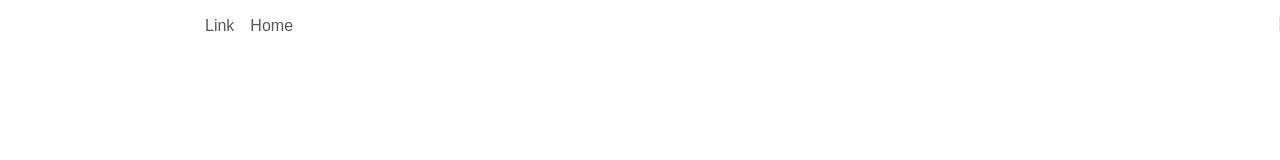
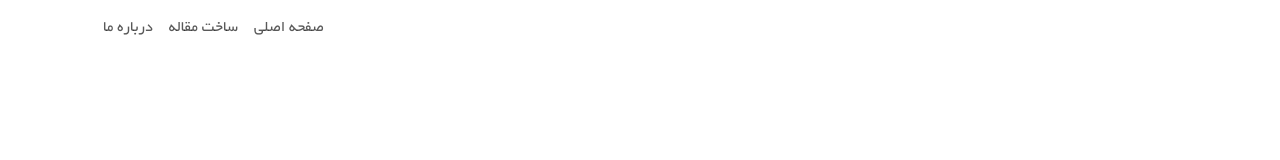
Before and after one commit to parastoopourazizi/api-project, a React (Create React App) app: page / in a window 1280 px wide. Shown: the top 160 px of the page. Built offline with nearby package versions, Linux system fonts and the light colour scheme.

Commit message:
edit navbar

```diff
--- a/src/components/navbar/MyNavbar.js
+++ b/src/components/navbar/MyNavbar.js
@@ -1,31 +1,30 @@
 
 import Container from 'react-bootstrap/Container';
-
 import Nav from 'react-bootstrap/Nav';
 import Navbar from 'react-bootstrap/Navbar';
-
 import Offcanvas from 'react-bootstrap/Offcanvas';
 function MyNavbar(){
     const expand = "md";
     return(
-        <Navbar key={expand} style={{backgrandColor : '#ccc'}} expand={expand}  className=" mb-3">
+        <Navbar key={expand} style={{backgrandColor : '#bbb'}} expand={expand}  className=" mb-3">
           <Container fluid>
-            <Navbar.Brand href="#">Navbar Offcanvas</Navbar.Brand>
+            <Navbar.Brand href="#"> تاچ لرن</Navbar.Brand>
             <Navbar.Toggle aria-controls={`offcanvasNavbar-expand-${expand}`} />
             <Navbar.Offcanvas
               id={`offcanvasNavbar-expand-${expand}`}
               aria-labelledby={`offcanvasNavbarLabel-expand-${expand}`}
-              placement="end"
+              placement="start"
             >
               <Offcanvas.Header closeButton>
                 <Offcanvas.Title id={`offcanvasNavbarLabel-expand-${expand}`}>
-                  Offcanvas
+                  تاچ لرن
                 </Offcanvas.Title>
               </Offcanvas.Header>
               <Offcanvas.Body>
                 <Nav className="justify-content-end flex-grow-1 pe-3">
-                  <Nav.Link href="#action1">Home</Nav.Link>
-                  <Nav.Link href="#action2">Link</Nav.Link>
+                  <Nav.Link href="#action1">صفحه اصلی</Nav.Link>
+                  <Nav.Link href="#action2">ساخت مقاله</Nav.Link>
+                  <Nav.Link href="#action2"> درباره ما</Nav.Link>
 
                 </Nav>
 
```
